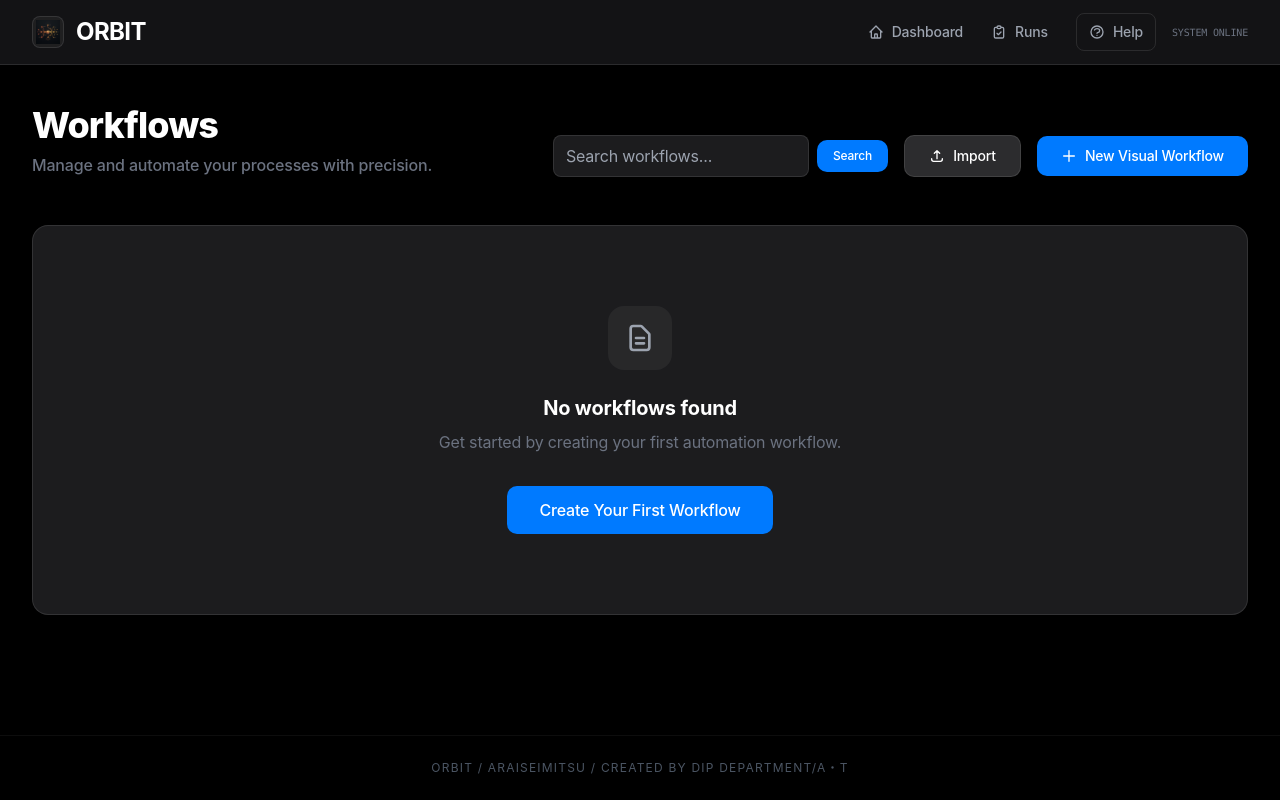
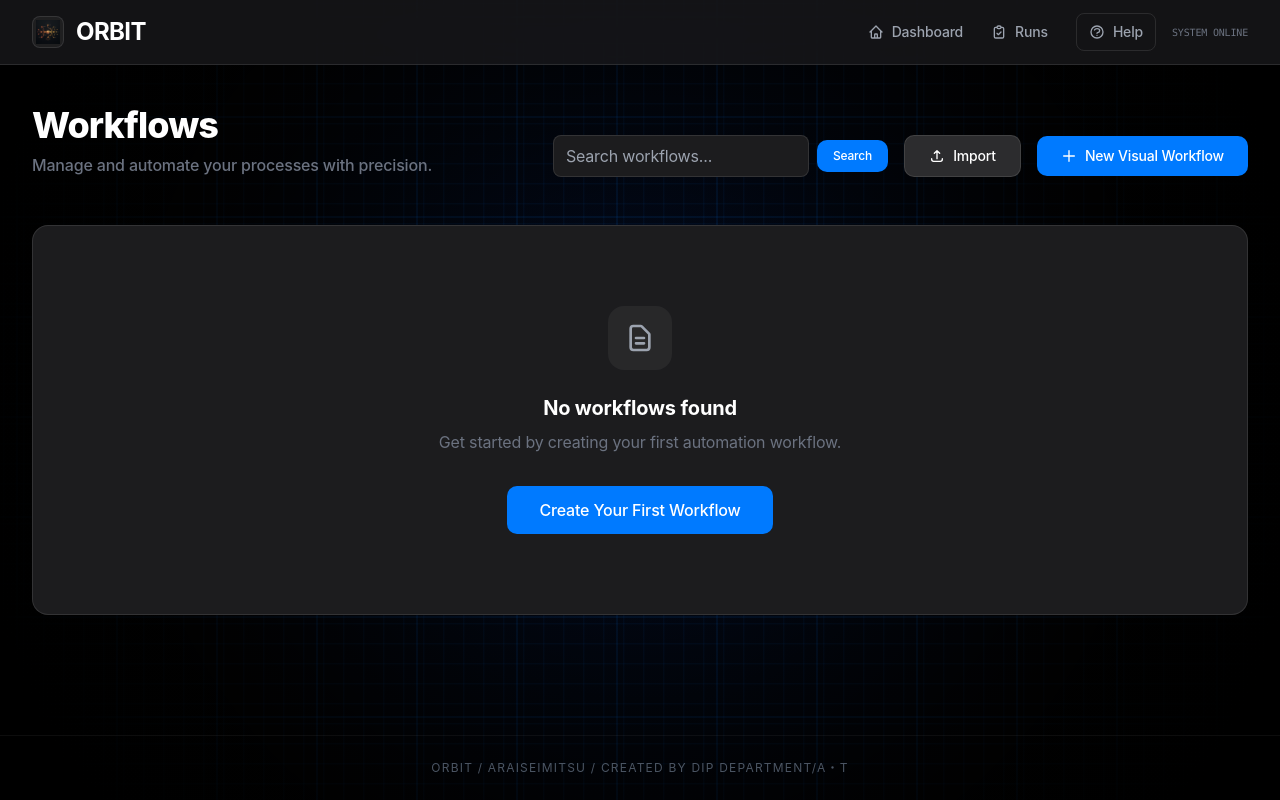
Before and after one commit to Araiseimitsu/orbit, a FastAPI app: page / in a window 1280 px wide. Run offline with FastAPI, Linux system fonts and the light colour scheme; some libraries are stand-ins or nearby versions.

Commit message:
feat: 基本UIテンプレートと共通スタイリングを導入

```diff
--- a/src/app/ui/static/index.css
+++ b/src/app/ui/static/index.css
@@ -14,7 +14,8 @@
 }
 
 body {
-    background-color: var(--bg-black);
+    background-color: transparent;
+    /* Changed from var(--bg-black) to transparent */
     color: var(--text-primary);
     font-family: -apple-system, BlinkMacSystemFont, "SF Pro Display", "Inter", "Helvetica Neue", Arial, sans-serif;
     -webkit-font-smoothing: antialiased;
@@ -235,3 +236,65 @@ select option {
     background-color: var(--surface-dark);
     color: white;
 }
+
+/* Workflow Background */
+.workflow-bg {
+    position: fixed;
+    top: 0;
+    left: 0;
+    width: 100vw;
+    height: 100vh;
+    z-index: -1;
+    background-color: #020202;
+    /* Primary Grid */
+    background-image:
+        linear-gradient(rgba(0, 122, 255, 0.25) 1px, transparent 1px),
+        linear-gradient(90deg, rgba(0, 122, 255, 0.25) 1px, transparent 1px),
+        /* Secondary Finer Grid for depth */
+        linear-gradient(rgba(0, 122, 255, 0.1) 1px, transparent 1px),
+        linear-gradient(90deg, rgba(0, 122, 255, 0.1) 1px, transparent 1px),
+        /* Glow */
+        radial-gradient(circle at 50% 50%, rgba(0, 80, 255, 0.15) 0%, transparent 70%);
+    background-size:
+        100px 100px, 100px 100px,
+        /* Primary Grid size */
+        20px 20px, 20px 20px,
+        /* Secondary Grid size */
+        100% 100%;
+    /* Glow size */
+    animation: backgroundMove 40s linear infinite;
+    pointer-events: none;
+}
+
+.workflow-bg::after {
+    content: '';
+    position: absolute;
+    top: 0;
+    left: 0;
+    right: 0;
+    bottom: 0;
+    background: radial-gradient(circle at 50% 50%, transparent 0%, #000000 90%);
+    pointer-events: none;
+}
+
+@keyframes backgroundMove {
+    0% {
+        background-position:
+            0 0, 0 0,
+            /* Primary Grid */
+            0 0, 0 0,
+            /* Secondary Grid */
+            50% 50%;
+        /* Glow */
+    }
+
+    100% {
+        background-position:
+            100px 100px, 100px 100px,
+            /* Primary Grid moves full cell */
+            20px 20px, 20px 20px,
+            /* Secondary Grid moves full cell */
+            50% 50%;
+        /* Glow stays */
+    }
+}
--- a/src/app/ui/templates/base.html
+++ b/src/app/ui/templates/base.html
@@ -7,14 +7,16 @@
     <title>{% block title %}ORBIT{% endblock %}</title>
     <style>
         body {
-            background-color: #000;
+            background-color: transparent;
             color: #fff;
             opacity: 0;
             transition: opacity 0.3s ease-in-out;
         }
+
         body.page-loaded {
             opacity: 1;
         }
+
         .page-transition-loading {
             opacity: 0.6;
             pointer-events: none;
@@ -101,6 +103,7 @@
 </head>
 
 <body class="min-h-screen flex flex-col">
+    <div class="workflow-bg"></div>
     <!-- Splash Screen -->
     <div id="splash-screen"
         class="fixed inset-0 z-[9999] bg-[#09090b] flex items-center justify-center transition-opacity duration-500">
@@ -119,7 +122,8 @@
                     <a href="/" class="flex items-center space-x-3 group" title="ダッシュボードへ戻る">
                         <div
                             class="w-8 h-8 rounded-lg overflow-hidden flex items-center justify-center bg-white/5 border border-white/10 group-hover:border-blue-500/50 transition-colors">
-                            <img src="{{ url_for('static', path='splash-dark.png') }}" class="w-6 h-6" alt="ORBIT Logo" />
+                            <img src="{{ url_for('static', path='splash-dark.png') }}" class="w-6 h-6"
+                                alt="ORBIT Logo" />
                         </div>
                         <span
                             class="text-xl sm:text-2xl font-bold tracking-tight text-white group-hover:text-blue-400 transition-colors">ORBIT</span>
@@ -129,16 +133,20 @@
                     <!-- Desktop Navigation -->
                     <div class="hidden sm:flex items-center gap-1">
                         <a href="/"
-                            class="flex items-center gap-2 text-gray-400 hover:text-white px-3 py-2 text-sm font-medium transition-colors" title="ダッシュボードを表示">
-                            <svg class="w-4 h-4" fill="none" stroke="currentColor" viewBox="0 0 24 24" aria-hidden="true">
+                            class="flex items-center gap-2 text-gray-400 hover:text-white px-3 py-2 text-sm font-medium transition-colors"
+                            title="ダッシュボードを表示">
+                            <svg class="w-4 h-4" fill="none" stroke="currentColor" viewBox="0 0 24 24"
+                                aria-hidden="true">
                                 <path stroke-linecap="round" stroke-linejoin="round" stroke-width="2"
                                     d="M3 12l2-2m0 0l7-7 7 7M5 10v10a1 1 0 001 1h3m10-11l2 2m-2-2v10a1 1 0 01-1 1h-3m-6 0a1 1 0 001-1v-4a1 1 0 011-1h2a1 1 0 011 1v4a1 1 0 001 1m-6 0h6" />
                             </svg>
                             <span>Dashboard</span>
                         </a>
                         <a href="/runs"
-                            class="flex items-center gap-2 text-gray-400 hover:text-white px-3 py-2 text-sm font-medium transition-colors" title="実行履歴を表示">
-                            <svg class="w-4 h-4" fill="none" stroke="currentColor" viewBox="0 0 24 24" aria-hidden="true">
+                            class="flex items-center gap-2 text-gray-400 hover:text-white px-3 py-2 text-sm font-medium transition-colors"
+                            title="実行履歴を表示">
+                            <svg class="w-4 h-4" fill="none" stroke="currentColor" viewBox="0 0 24 24"
+                                aria-hidden="true">
                                 <path stroke-linecap="round" stroke-linejoin="round" stroke-width="2"
                                     d="M9 5H7a2 2 0 00-2 2v12a2 2 0 002 2h10a2 2 0 002-2V7a2 2 0 00-2-2h-2M9 5a2 2 0 002 2h2a2 2 0 002-2M9 5a2 2 0 012-2h2a2 2 0 012 2m-6 9l2 2 4-4" />
                             </svg>
@@ -157,61 +165,54 @@
                         <span>Help</span>
                     </button>
                     <!-- Status Indicator -->
-                    <span class="hidden sm:inline text-[10px] text-gray-500 font-mono" id="status-indicator">SYSTEM ONLINE</span>
+                    <span class="hidden sm:inline text-[10px] text-gray-500 font-mono" id="status-indicator">SYSTEM
+                        ONLINE</span>
                     <!-- Mobile Menu Button -->
-                    <button
-                        @click="mobileMenuOpen = !mobileMenuOpen"
-                        @keydown.escape="mobileMenuOpen = false"
+                    <button @click="mobileMenuOpen = !mobileMenuOpen" @keydown.escape="mobileMenuOpen = false"
                         class="sm:hidden p-2 rounded-lg text-gray-400 hover:text-white hover:bg-white/5 transition-colors"
-                        aria-label="メニューを開く"
-                        title="メニューを開く"
-                        :aria-expanded="mobileMenuOpen">
+                        aria-label="メニューを開く" title="メニューを開く" :aria-expanded="mobileMenuOpen">
                         <svg class="w-6 h-6" fill="none" stroke="currentColor" viewBox="0 0 24 24">
-                            <path x-show="!mobileMenuOpen" stroke-linecap="round" stroke-linejoin="round" stroke-width="2" d="M4 6h16M4 12h16M4 18h16" />
-                            <path x-show="mobileMenuOpen" x-cloak stroke-linecap="round" stroke-linejoin="round" stroke-width="2" d="M6 18L18 6M6 6l12 12" />
+                            <path x-show="!mobileMenuOpen" stroke-linecap="round" stroke-linejoin="round"
+                                stroke-width="2" d="M4 6h16M4 12h16M4 18h16" />
+                            <path x-show="mobileMenuOpen" x-cloak stroke-linecap="round" stroke-linejoin="round"
+                                stroke-width="2" d="M6 18L18 6M6 6l12 12" />
                         </svg>
                     </button>
                 </div>
             </div>
         </div>
         <!-- Mobile Menu Dropdown -->
-        <div x-show="mobileMenuOpen"
-             x-transition:enter="transition ease-out duration-200"
-             x-transition:enter-start="opacity-0 -translate-y-2"
-             x-transition:enter-end="opacity-100 translate-y-0"
-             x-transition:leave="transition ease-in duration-150"
-             x-transition:leave-start="opacity-100 translate-y-0"
-             x-transition:leave-end="opacity-0 -translate-y-2"
-             @click.outside="mobileMenuOpen = false"
-             x-cloak
-             class="sm:hidden absolute right-4 top-full z-50 mt-2 w-max max-w-[calc(100vw-2rem)] rounded-xl border border-white/10 bg-[#1C1C1E]/95 backdrop-blur-xl shadow-xl">
+        <div x-show="mobileMenuOpen" x-transition:enter="transition ease-out duration-200"
+            x-transition:enter-start="opacity-0 -translate-y-2" x-transition:enter-end="opacity-100 translate-y-0"
+            x-transition:leave="transition ease-in duration-150" x-transition:leave-start="opacity-100 translate-y-0"
+            x-transition:leave-end="opacity-0 -translate-y-2" @click.outside="mobileMenuOpen = false" x-cloak
+            class="sm:hidden absolute right-4 top-full z-50 mt-2 w-max max-w-[calc(100vw-2rem)] rounded-xl border border-white/10 bg-[#1C1C1E]/95 backdrop-blur-xl shadow-xl">
             <div class="px-4 py-3 space-y-1">
-                <a href="/"
-                   @click="mobileMenuOpen = false"
-                   class="flex items-center space-x-3 px-3 py-2.5 rounded-lg text-gray-300 hover:text-white hover:bg-white/5 transition-colors" title="ダッシュボードを表示">
+                <a href="/" @click="mobileMenuOpen = false"
+                    class="flex items-center space-x-3 px-3 py-2.5 rounded-lg text-gray-300 hover:text-white hover:bg-white/5 transition-colors"
+                    title="ダッシュボードを表示">
                     <svg class="w-5 h-5" fill="none" stroke="currentColor" viewBox="0 0 24 24">
-                        <path stroke-linecap="round" stroke-linejoin="round" stroke-width="2" d="M3 12l2-2m0 0l7-7 7 7M5 10v10a1 1 0 001 1h3m10-11l2 2m-2-2v10a1 1 0 01-1 1h-3m-6 0a1 1 0 001-1v-4a1 1 0 011-1h2a1 1 0 011 1v4a1 1 0 001 1m-6 0h6" />
+                        <path stroke-linecap="round" stroke-linejoin="round" stroke-width="2"
+                            d="M3 12l2-2m0 0l7-7 7 7M5 10v10a1 1 0 001 1h3m10-11l2 2m-2-2v10a1 1 0 01-1 1h-3m-6 0a1 1 0 001-1v-4a1 1 0 011-1h2a1 1 0 011 1v4a1 1 0 001 1m-6 0h6" />
                     </svg>
                     <span class="font-medium">Dashboard</span>
                 </a>
-                <a href="/runs"
-                   @click="mobileMenuOpen = false"
-                   class="flex items-center space-x-3 px-3 py-2.5 rounded-lg text-gray-300 hover:text-white hover:bg-white/5 transition-colors" title="実行履歴を表示">
+                <a href="/runs" @click="mobileMenuOpen = false"
+                    class="flex items-center space-x-3 px-3 py-2.5 rounded-lg text-gray-300 hover:text-white hover:bg-white/5 transition-colors"
+                    title="実行履歴を表示">
                     <svg class="w-5 h-5" fill="none" stroke="currentColor" viewBox="0 0 24 24">
-                        <path stroke-linecap="round" stroke-linejoin="round" stroke-width="2" d="M9 5H7a2 2 0 00-2 2v12a2 2 0 002 2h10a2 2 0 002-2V7a2 2 0 00-2-2h-2M9 5a2 2 0 002 2h2a2 2 0 002-2M9 5a2 2 0 012-2h2a2 2 0 012 2m-6 9l2 2 4-4" />
+                        <path stroke-linecap="round" stroke-linejoin="round" stroke-width="2"
+                            d="M9 5H7a2 2 0 00-2 2v12a2 2 0 002 2h10a2 2 0 002-2V7a2 2 0 00-2-2h-2M9 5a2 2 0 002 2h2a2 2 0 002-2M9 5a2 2 0 012-2h2a2 2 0 012 2m-6 9l2 2 4-4" />
                     </svg>
                     <span class="font-medium">Runs</span>
                 </a>
-                <button
-                    @click="mobileMenuOpen = false"
-                    type="button"
-                    data-help-open
-                    aria-haspopup="dialog"
-                    aria-controls="help-modal"
-                    aria-expanded="false"
-                    class="w-full flex items-center space-x-3 px-3 py-2.5 rounded-lg text-gray-300 hover:text-white hover:bg-white/5 transition-colors" title="ヘルプを開く">
+                <button @click="mobileMenuOpen = false" type="button" data-help-open aria-haspopup="dialog"
+                    aria-controls="help-modal" aria-expanded="false"
+                    class="w-full flex items-center space-x-3 px-3 py-2.5 rounded-lg text-gray-300 hover:text-white hover:bg-white/5 transition-colors"
+                    title="ヘルプを開く">
                     <svg class="w-5 h-5" fill="none" stroke="currentColor" viewBox="0 0 24 24">
-                        <path stroke-linecap="round" stroke-linejoin="round" stroke-width="2" d="M8.228 9c.549-1.165 2.03-2 3.772-2 2.21 0 4 1.343 4 3 0 1.4-1.278 2.575-3.006 2.907-.542.104-.994.54-.994 1.093m0 3h.01M21 12a9 9 0 11-18 0 9 9 0 0118 0z" />
+                        <path stroke-linecap="round" stroke-linejoin="round" stroke-width="2"
+                            d="M8.228 9c.549-1.165 2.03-2 3.772-2 2.21 0 4 1.343 4 3 0 1.4-1.278 2.575-3.006 2.907-.542.104-.994.54-.994 1.093m0 3h.01M21 12a9 9 0 11-18 0 9 9 0 0118 0z" />
                     </svg>
                     <span class="font-medium">Help</span>
                 </button>
@@ -247,8 +248,8 @@
     <div id="help-modal" class="fixed inset-0 z-50 hidden items-center justify-center" role="dialog" aria-modal="true"
         aria-labelledby="help-modal-title">
         <div class="absolute inset-0 bg-black/70 backdrop-blur-sm" data-help-overlay></div>
-            <div class="relative w-full max-w-3xl mx-4 sm:mx-6">
-                <div class="apple-card p-6 sm:p-8 max-h-[80vh] overflow-y-auto">
+        <div class="relative w-full max-w-3xl mx-4 sm:mx-6">
+            <div class="apple-card p-6 sm:p-8 max-h-[80vh] overflow-y-auto">
                 <div class="flex items-start justify-between gap-4">
                     <div>
                         <p class="text-xs uppercase tracking-[0.3em] text-gray-500">
@@ -346,10 +347,19 @@
                                 設定とキー類
                             </h3>
                             <ul class="text-sm text-gray-300 space-y-2">
-                                <li>Gemini API キー: <code class="font-mono text-white/80">secrets/gemini_api_key.txt</code> または <code class="font-mono text-white/80">GEMINI_API_KEY</code></li>
-                                <li>ARAICHAT API キー: <code class="font-mono text-white/80">secrets/araichat_api_key.txt</code> または <code class="font-mono text-white/80">ARAICHAT_API_KEY</code></li>
-                                <li>Google Sheets: <code class="font-mono text-white/80">secrets/google_service_account.json</code> または <code class="font-mono text-white/80">GOOGLE_APPLICATION_CREDENTIALS</code></li>
-                                <li>Notion API キー: <code class="font-mono text-white/80">secrets/notion_api_key.txt</code> または <code class="font-mono text-white/80">NOTION_API_KEY</code></li>
+                                <li>Gemini API キー: <code
+                                        class="font-mono text-white/80">secrets/gemini_api_key.txt</code> または <code
+                                        class="font-mono text-white/80">GEMINI_API_KEY</code></li>
+                                <li>ARAICHAT API キー: <code
+                                        class="font-mono text-white/80">secrets/araichat_api_key.txt</code> または <code
+                                        class="font-mono text-white/80">ARAICHAT_API_KEY</code></li>
+                                <li>Google Sheets: <code
+                                        class="font-mono text-white/80">secrets/google_service_account.json</code> または
+                                    <code class="font-mono text-white/80">GOOGLE_APPLICATION_CREDENTIALS</code>
+                                </li>
+                                <li>Notion API キー: <code
+                                        class="font-mono text-white/80">secrets/notion_api_key.txt</code> または <code
+                                        class="font-mono text-white/80">NOTION_API_KEY</code></li>
                             </ul>
                             <p class="mt-2 text-xs text-gray-500">
                                 環境変数が優先されます（<code class="font-mono text-white/80">.env</code> ファイルで設定可能）
@@ -446,7 +456,7 @@
 
     <footer class="border-t border-white/5 mt-auto">
         <div class="max-w-7xl mx-auto px-4 sm:px-6 lg:px-8 py-6">
-        <p class="text-center text-gray-600 text-xs tracking-widest uppercase">
+            <p class="text-center text-gray-600 text-xs tracking-widest uppercase">
                 ORBIT / Araiseimitsu / CREATED BY DIP Department/A・T
             </p>
         </div>
```
